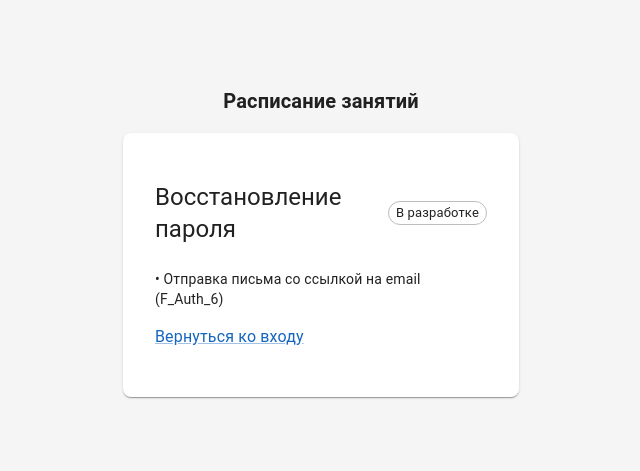
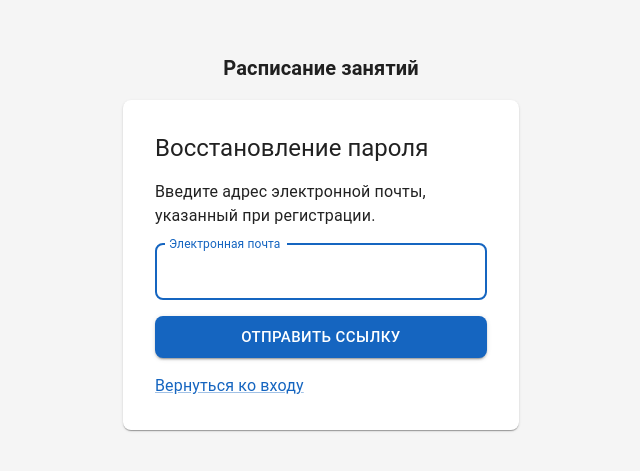
Before and after one commit to User1235321/Lessons-schedules-service, a React (Vite) app in the folder frontend/: page /password-reset in a window 1280 px wide. Shown: the part 159-630 px from the top of the page, without its empty margins (319-959 px from the left). Built offline with nearby package versions, Linux system fonts and the light colour scheme; no server answers.

Commit message:
feat(auth): добавить запрос ссылки для восстановления пароля

```diff
--- a/frontend/src/api/auth.js
+++ b/frontend/src/api/auth.js
@@ -10,6 +10,7 @@ async function authenticate(path, credentials) {
 export const authApi = {
   register: (credentials) => authenticate("/auth/register", credentials),
   login: (credentials) => authenticate("/auth/login", credentials),
+  requestPasswordReset: (email) => api.post("/auth/password-reset/request", { email }, { auth: false }),
   refresh: refreshAccessToken,
   me: () => api.get("/auth/me"),
 
--- a/frontend/src/features/auth/pages/PasswordResetRequestPage.jsx
+++ b/frontend/src/features/auth/pages/PasswordResetRequestPage.jsx
@@ -1,18 +1,69 @@
-import { Link } from "@mui/material";
+import { useState } from "react";
+import { Alert, Button, Link, Stack, TextField, Typography } from "@mui/material";
 import { Link as RouterLink } from "react-router";
 
+import { authApi } from "../../../api/auth.js";
 import { paths } from "../../../app/paths.js";
-import PlaceholderPage from "../../../components/PlaceholderPage.jsx";
+import { toFormErrors } from "../formErrors.js";
+import { validateEmail } from "../validation.js";
 
 export default function PasswordResetRequestPage() {
+  const [email, setEmail] = useState("");
+  const [emailError, setEmailError] = useState(null);
+  const [formError, setFormError] = useState(null);
+  const [submitting, setSubmitting] = useState(false);
+  const [message, setMessage] = useState(null);
+
+  async function handleSubmit(event) {
+    event.preventDefault();
+    const error = validateEmail(email);
+    setEmailError(error);
+    setFormError(null);
+    if (error || submitting) return;
+
+    setSubmitting(true);
+    try {
+      const response = await authApi.requestPasswordReset(email.trim());
+      setMessage(response.message);
+    } catch (error) {
+      const { fields, form } = toFormErrors(error, ["email"]);
+      setEmailError(fields.email);
+      setFormError(form);
+    } finally {
+      setSubmitting(false);
+    }
+  }
+
   return (
-    <PlaceholderPage
-      title="Восстановление пароля"
-      planned={["Отправка письма со ссылкой на email (F_Auth_6)"]}
-    >
-      <Link component={RouterLink} to={paths.login}>
-        Вернуться ко входу
-      </Link>
-    </PlaceholderPage>
+    <Stack spacing={2}>
+      <Typography component="h2" variant="h5">Восстановление пароля</Typography>
+      {message ? (
+        <Alert severity="success" role="status">{message}</Alert>
+      ) : (
+        <Stack component="form" spacing={2} noValidate onSubmit={handleSubmit}>
+          <Typography>Введите адрес электронной почты, указанный при регистрации.</Typography>
+          {formError && <Alert severity="error">{formError}</Alert>}
+          <TextField
+            label="Электронная почта"
+            name="email"
+            type="email"
+            autoComplete="email"
+            autoFocus
+            value={email}
+            onChange={(event) => {
+              setEmail(event.target.value);
+              setEmailError(null);
+            }}
+            disabled={submitting}
+            error={Boolean(emailError)}
+            helperText={emailError}
+          />
+          <Button type="submit" variant="contained" size="large" disabled={submitting}>
+            Отправить ссылку
+          </Button>
+        </Stack>
+      )}
+      <Link component={RouterLink} to={paths.login}>Вернуться ко входу</Link>
+    </Stack>
   );
 }
```
Also changed, not shown: frontend/tests/renderRoute.jsx (+3 -0 lines), 1 other file (tests, documents, lock files or other folders).
